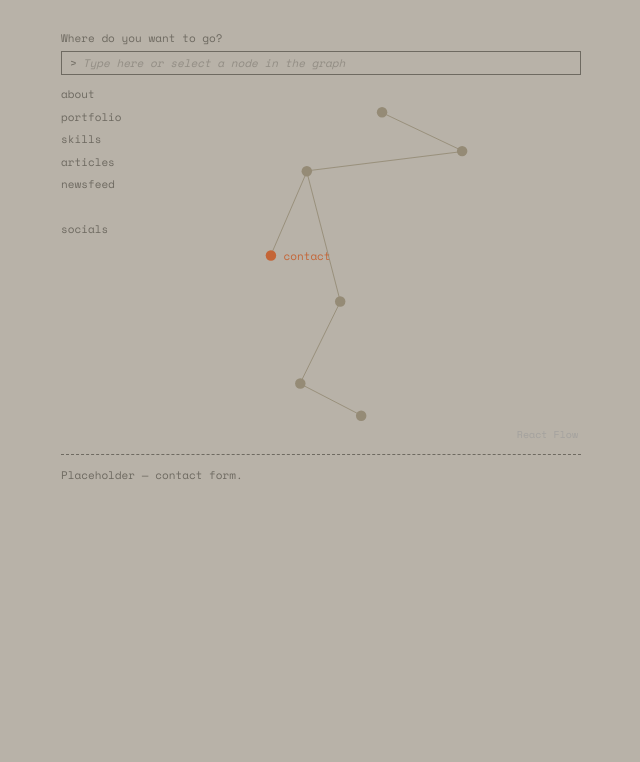
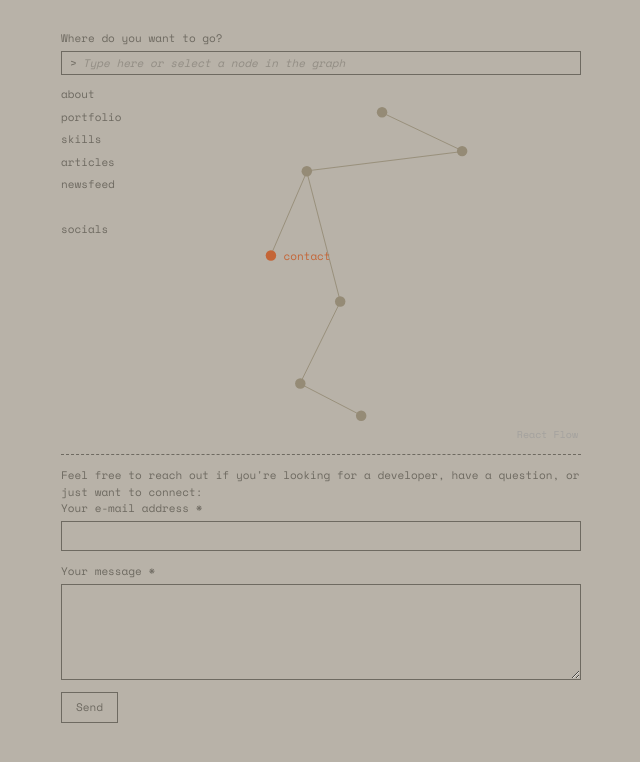
Before and after one commit to Candyfair/my-portfolio, a React (Vite) app: page / in a window 1280 px wide. Both pictures are taken after a click on the element "contact". Shown: the top 762 px of the page, without its empty margins (319-959 px from the left). Built offline with nearby package versions, Linux system fonts and the light colour scheme.

Commit message:
feat(contact): wire contact form to Web3Forms with native HTML5 validation

```diff
--- /dev/null
+++ b/src/components/ContactForm.tsx
@@ -0,0 +1,166 @@
+import { useEffect, useState } from 'react'
+import type { ChangeEvent, CSSProperties, FormEvent } from 'react'
+import { AnimatePresence, motion } from 'framer-motion'
+import { CONTACT_CONTENT, CONTACT_FALLBACK_EMAIL } from '../data/contactContent'
+
+// Replace with the real Web3Forms access key before deploying
+const WEB3FORMS_ACCESS_KEY = '67704ed4-8f5a-40cf-a5d9-fb632bc35edf'
+const WEB3FORMS_SUBMIT_URL = 'https://api.web3forms.com/submit'
+
+// Native minLength validation on the message field
+const CONTACT_MESSAGE_MIN_LENGTH = 10
+// Fade in/out duration of the success toast
+const CONTACT_TOAST_FADE_DURATION_MS = 300
+// How long the success toast stays visible before auto-dismissing (resets status to idle)
+const CONTACT_TOAST_DISPLAY_DURATION_MS = 5000
+
+type ContactStatus = 'idle' | 'sending' | 'success' | 'error'
+
+const wrapperStyle: CSSProperties = {
+  position: 'relative',
+}
+
+const fieldWrapperStyle: CSSProperties = {
+  display: 'flex',
+  flexDirection: 'column',
+  gap: '4px',
+  marginBottom: '12px',
+}
+
+const inputStyle: CSSProperties = {
+  border: '1px solid var(--color-fg)',
+  background: 'transparent',
+  color: 'var(--color-fg)',
+  font: 'inherit',
+  padding: '6px 8px',
+  width: '100%',
+}
+
+// Same visual style as the skills overlay cards (SkillsOverlay.tsx), reused as-is
+const toastStyle: CSSProperties = {
+  position: 'absolute',
+  bottom: '100%',
+  left: '50%',
+  transform: 'translateX(-50%)',
+  marginBottom: '12px',
+  width: 'max-content',
+  maxWidth: '90%',
+  fontFamily: 'inherit',
+  fontSize: '11px',
+  color: 'var(--color-fg)',
+  background: 'var(--color-bg)',
+  border: '1px solid var(--color-fg)',
+  padding: '6px 10px',
+}
+
+function ContactSuccessToast() {
+  return (
+    <motion.div
+      key="contact-success-toast"
+      initial={{ opacity: 0 }}
+      animate={{ opacity: 1 }}
+      exit={{ opacity: 0 }}
+      transition={{ duration: CONTACT_TOAST_FADE_DURATION_MS / 1000 }}
+      style={toastStyle}
+    >
+      {CONTACT_CONTENT.successMessage}
+    </motion.div>
+  )
+}
+
+export function ContactForm() {
+  const [email, setEmail] = useState('')
+  const [message, setMessage] = useState('')
+  const [status, setStatus] = useState<ContactStatus>('idle')
+
+  useEffect(() => {
+    if (status !== 'success') return
+    const timer = setTimeout(() => setStatus('idle'), CONTACT_TOAST_DISPLAY_DURATION_MS)
+    return () => clearTimeout(timer)
+  }, [status])
+
+  async function handleSubmit(e: FormEvent<HTMLFormElement>) {
+    e.preventDefault()
+    const form = e.currentTarget
+    if (!form.reportValidity()) return
+
+    setStatus('sending')
+    try {
+      const response = await fetch(WEB3FORMS_SUBMIT_URL, {
+        method: 'POST',
+        headers: { 'Content-Type': 'application/json' },
+        body: JSON.stringify({ access_key: WEB3FORMS_ACCESS_KEY, email, message }),
+      })
+      const result = await response.json()
+      if (!response.ok || !result.success) throw new Error(result.message ?? 'Submission failed')
+
+      setEmail('')
+      setMessage('')
+      setStatus('success')
+    } catch {
+      setStatus('error')
+    }
+  }
+
+  return (
+    <div style={wrapperStyle}>
+      <AnimatePresence>
+        {status === 'success' && <ContactSuccessToast />}
+      </AnimatePresence>
+
+      <form onSubmit={handleSubmit} noValidate>
+        <p>{CONTACT_CONTENT.intro}</p>
+
+        <div style={fieldWrapperStyle}>
+          <label htmlFor="contact-email">{CONTACT_CONTENT.emailLabel}</label>
+          <input
+            id="contact-email"
+            type="email"
+            required
+            value={email}
+            onChange={(e: ChangeEvent<HTMLInputElement>) => setEmail(e.target.value)}
+            style={inputStyle}
+          />
+        </div>
+
+        <div style={fieldWrapperStyle}>
+          <label htmlFor="contact-message">{CONTACT_CONTENT.messageLabel}</label>
+          <textarea
+            id="contact-message"
+            required
+            minLength={CONTACT_MESSAGE_MIN_LENGTH}
+            rows={5}
+            value={message}
+            onChange={(e: ChangeEvent<HTMLTextAreaElement>) => setMessage(e.target.value)}
+            style={inputStyle}
+          />
+        </div>
+
+        <button
+          type="submit"
+          disabled={status === 'sending'}
+          style={{
+            border: '1px solid var(--color-fg)',
+            padding: '6px 14px',
+            background: 'transparent',
+            color: 'var(--color-fg)',
+            font: 'inherit',
+            cursor: status === 'sending' ? 'not-allowed' : 'pointer',
+          }}
+        >
+          {status === 'sending' ? CONTACT_CONTENT.sendingLabel : CONTACT_CONTENT.sendLabel}
+        </button>
+
+        {status === 'error' && (
+          <p style={{ color: 'var(--color-error)' }}>
+            {CONTACT_CONTENT.errorMessagePrefix}{' '}
+            <a href={`mailto:${CONTACT_FALLBACK_EMAIL}`} style={{ color: 'var(--color-error)' }}>
+              {CONTACT_FALLBACK_EMAIL}
+            </a>
+            .
+          </p>
+        )}
+      </form>
+    </div>
+  )
+}
--- a/src/components/ContentPanel.tsx
+++ b/src/components/ContentPanel.tsx
@@ -3,6 +3,7 @@ import { useEffect, useRef, useState } from 'react'
 import type { ReactNode } from 'react'
 import { useSelection } from '../context/SelectionContext'
 import { useIsMobile } from '../hooks/useIsMobile'
+import { ContactForm } from './ContactForm'
 import { DOT_PX, SKILLS_ENLARGED_DOT_PX } from './PortfolioGraph'
 
 // navBottom now tracks the nav+graph container bottom (see App.tsx navRef), so no extra gap needed
@@ -102,7 +103,7 @@ const PLACEHOLDER: Record<string, ReactNode> = {
     </>
   ),
   newsfeed:  <p>Placeholder — newsfeed log.</p>,
-  contact:   <p>Placeholder — contact form.</p>,
+  contact:   <ContactForm />,
   socials:   <p>Placeholder — links.</p>,
 }
 
--- /dev/null
+++ b/src/data/contactContent.ts
@@ -0,0 +1,12 @@
+// Address shown as a fallback if the Web3Forms submission fails
+export const CONTACT_FALLBACK_EMAIL = 'your.email@example.com'
+
+export const CONTACT_CONTENT = {
+  intro: "Feel free to reach out if you're looking for a developer, have a question, or just want to connect:",
+  emailLabel: 'Your e-mail address *',
+  messageLabel: 'Your message *',
+  sendLabel: 'Send',
+  sendingLabel: 'Sending...',
+  successMessage: "Thanks for reaching out — your message has been sent. I'll get back to you soon.",
+  errorMessagePrefix: 'Something went wrong and your message could not be sent. Please try again, or write directly to',
+} as const
--- a/src/index.css
+++ b/src/index.css
@@ -20,6 +20,7 @@
   --color-bg: #b8b2a8;
   --color-fg: #6e6a61;
   --color-accent: #c46537;
+  --color-error: #b3261e;
 }
 
 *, *::before, *::after {
```
Also changed, not shown: 1 other file (tests, documents, lock files or other folders).
